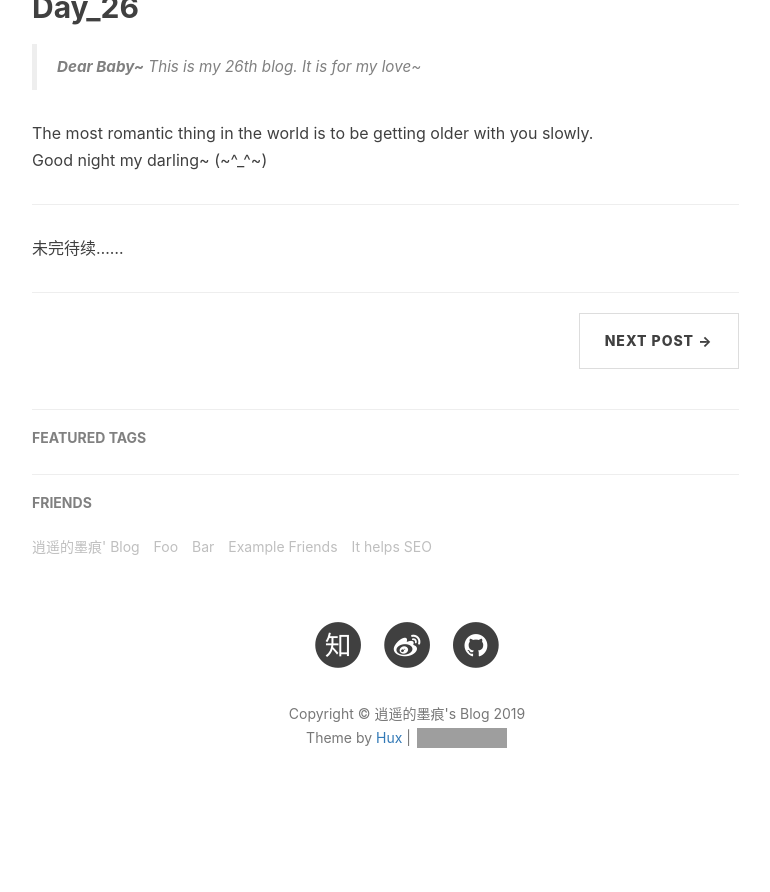
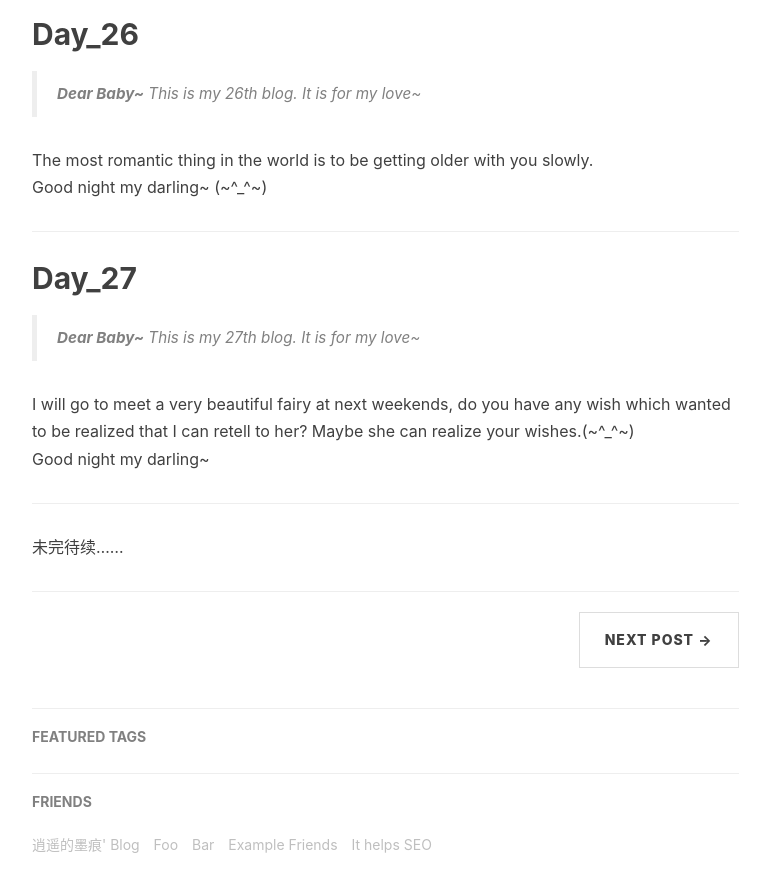
Before and after one commit to Big1ce/Big1ce.github.io, a Jekyll site: the page built from _posts/2019-08-16-good-night.markdown, in a window 1280 px wide and 900 px high, scrolled down 8046 px. Shown: the top 892 px of the window, without its empty margins (233-1003 px from the left). Built offline with Jekyll 4.4.1, drawn with Linux system fonts in a browser that asks for light colours; nearby versions of some CDN libraries; comment, search, counter and statistics services are not loaded; before the commit the page ends 8888 px from its top, so only the background shows below that; grey boxes are pictures that could not be loaded.

Commit message:
post_day_27

```diff
--- a/_posts/2019-08-16-good-night.markdown
+++ b/_posts/2019-08-16-good-night.markdown
@@ -41,6 +41,9 @@ tags:
 [Day_24](#Day_24)<br>
 [Day_25](#Day_25)<br>
 [Day_26](#Day_26)<br>
+[Day_27](#Day_27)<br>
+
+
 
 
 ---
@@ -322,7 +325,16 @@ The most romantic thing in the world is to be getting older with you slowly.
 <br>Good night my darling~ (~^_^~)
 
 ---
+<p id = "Day_27"></p>
+## Day_27
 
+
+> **Dear Baby~** This is my 27th blog. It is for my love~
+
+I will go to meet a very beautiful fairy at next weekends, do you have any wish which wanted to be realized that I can retell to her? Maybe she can realize your wishes.(~^_^~)
+<br>Good night my darling~
+
+---
 
 
 
```
